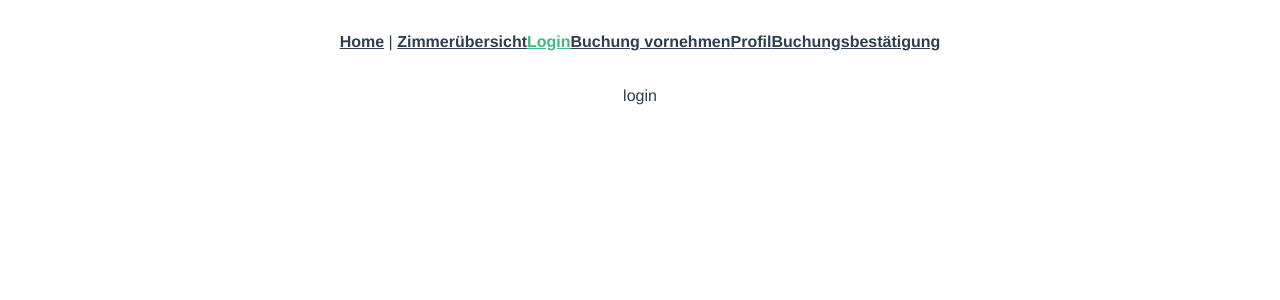
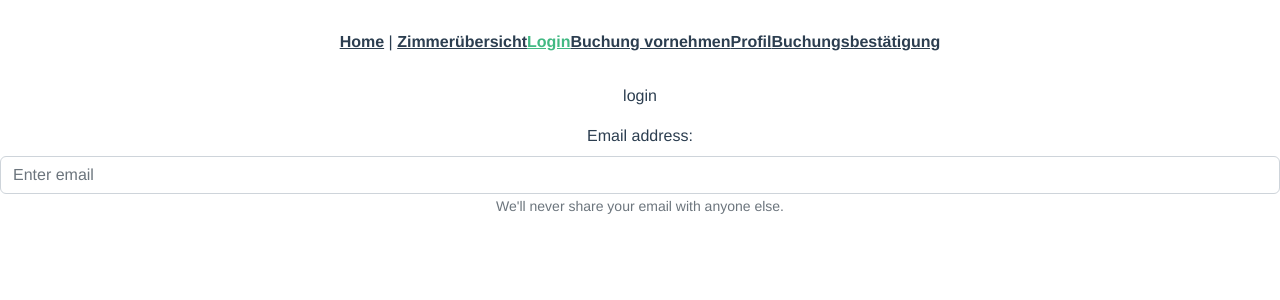
Before and after one commit to eynimeni/vueHotel, a Vue app: page /login in a window 1280 px wide. Shown: the top 300 px of the page. Built offline with nearby package versions, Linux system fonts and the light colour scheme.

Commit message:
login site dummy

```diff
--- a/src/components/LoginComponent.vue
+++ b/src/components/LoginComponent.vue
@@ -1,14 +1,36 @@
 <template>
   <header-component></header-component>
-  <div>login</div>
+  <p>login</p>
+  <div>
+    <b-form-group
+        id="input-group-1"
+        label="Email address:"
+        label-for="input-1"
+        description="We'll never share your email with anyone else.">
+
+      <b-form-input
+          id="input-1"
+          v-model="form.email"
+          type="email"
+          placeholder="Enter email"
+          required
+      ></b-form-input>
+    </b-form-group>
+
+  </div>
 </template>
 
 <script>
 import HeaderComponent from "@/components/subComponents/HeaderComponent";
 export default {
   name: "LoginComponent",
-  components: {HeaderComponent}
-}
+  components: {HeaderComponent},
+  data() {
+    return {
+      form: {
+        email: '',
+      }
+    }},}
 </script>
 
 <style scoped>
```
